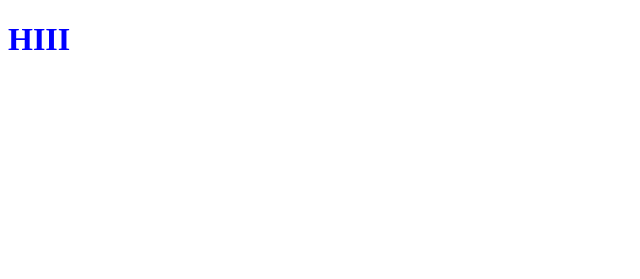
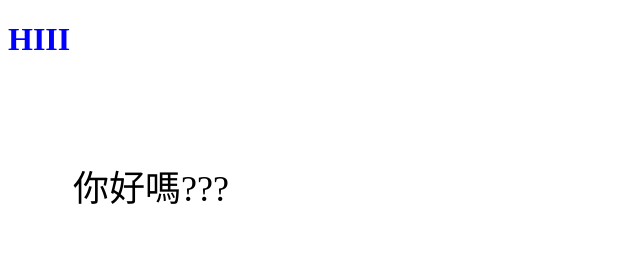
Before and after one commit to singlehorns/HTMLCSSWIN, a plain HTML site: page index.html in a window 1280 px wide. Shown: the whole page, without its empty margins (0-640 px from the left). Drawn offline with Linux system fonts and the light colour scheme.

Commit message:
修改內容

```diff
--- a/index.html
+++ b/index.html
@@ -8,5 +8,6 @@
 </head>
 <body>
     <h1>HIII</h1>
+    <p>你好嗎???</p>
 </body>
 </html>
--- a/style.css
+++ b/style.css
@@ -1,3 +1,8 @@
 h1{
     color:blue;
 }
+
+p{
+    font-size:36px;
+    padding:65px;
+}
```
